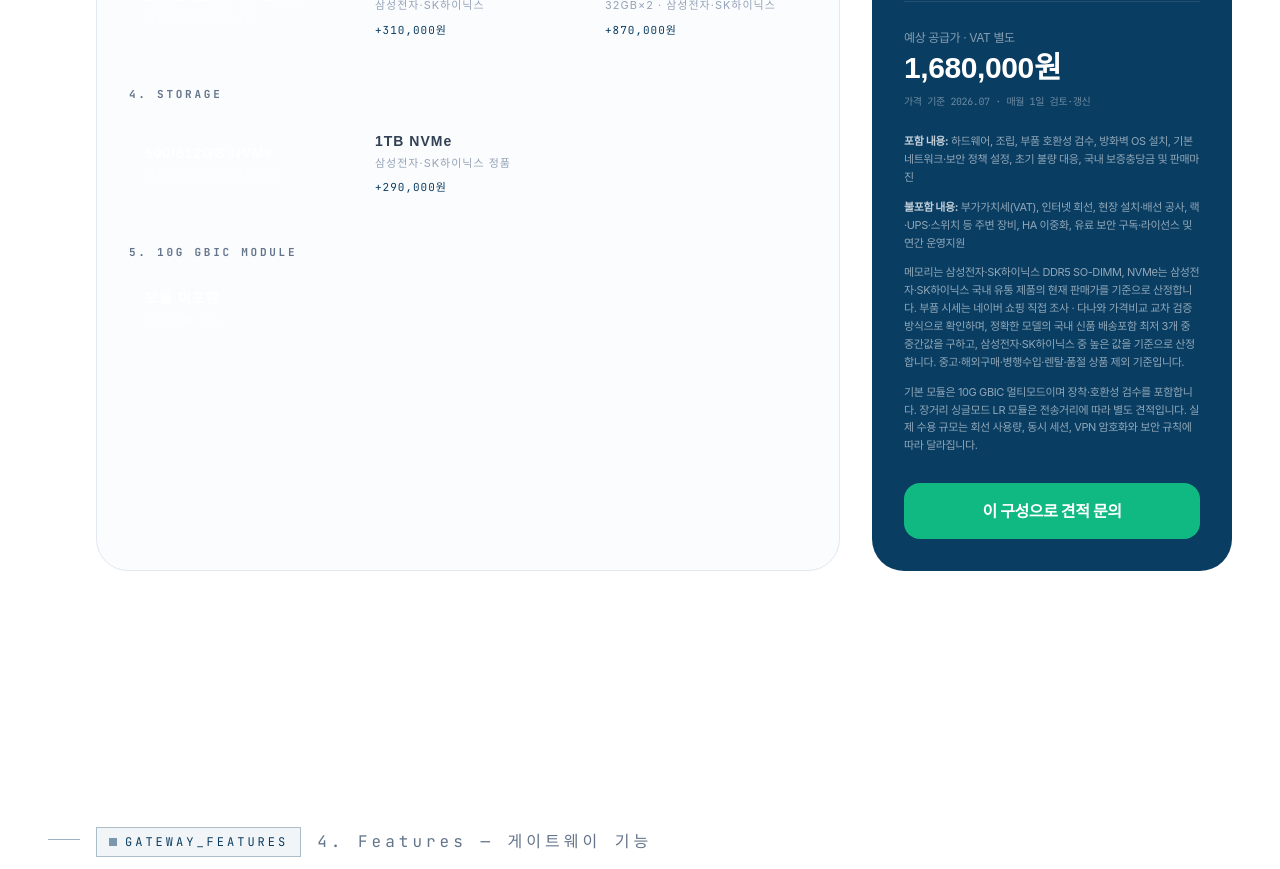
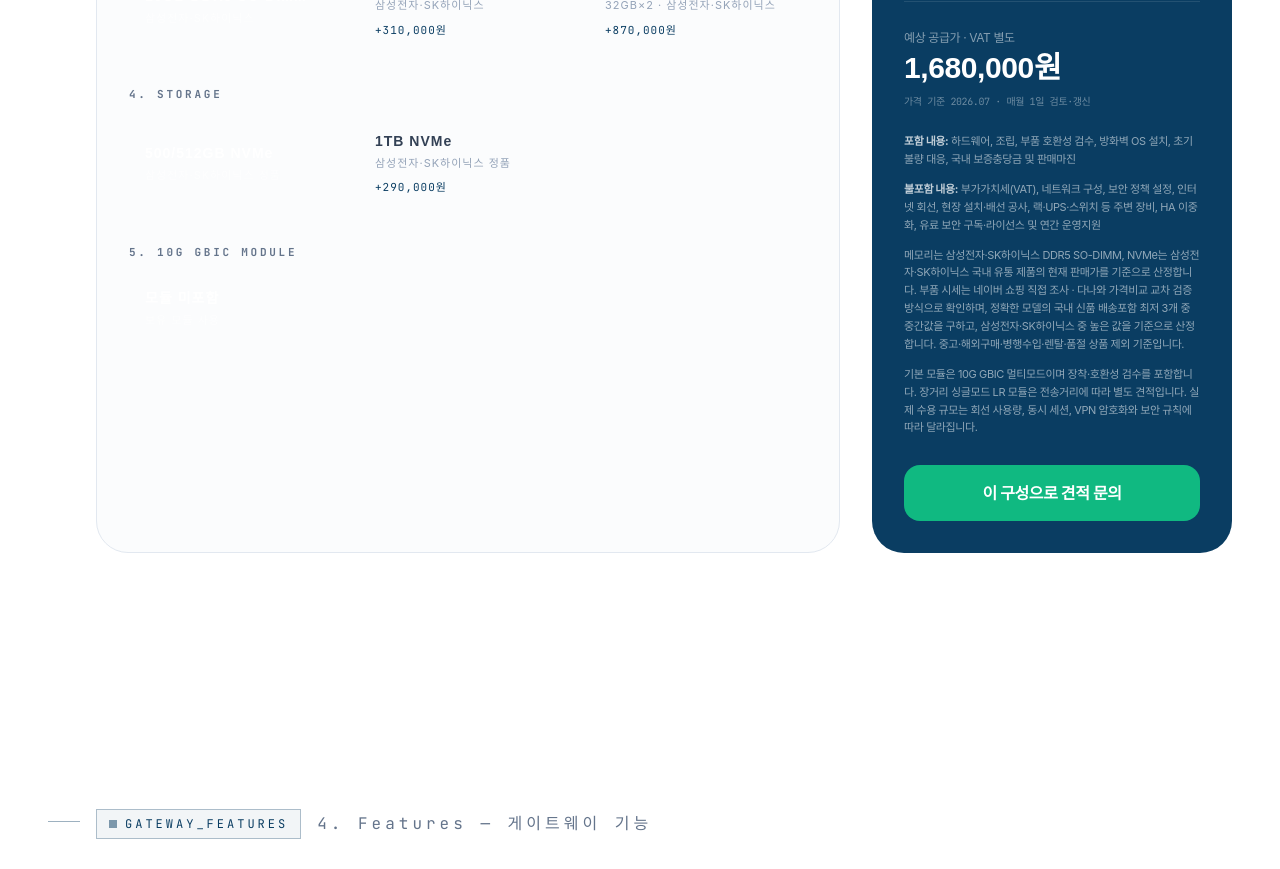
Before and after one commit to yumunix/einstech-landing, a Next.js app: page /einswall in a window 1280 px wide. Shown: the part 3860-4729 px from the top of the page. Built offline with nearby package versions, Linux system fonts and the light colour scheme; a web font is replaced by a local one.

Commit message:
exclude onsite security policy setup

```diff
--- a/app/einswall/PricingConfigurator.jsx
+++ b/app/einswall/PricingConfigurator.jsx
@@ -218,13 +218,14 @@ export default function PricingConfigurator() {
         <div className="mt-6 space-y-3 text-[11px] leading-relaxed text-white/55">
           <p>
             <strong className="text-white/75">포함 내용:</strong>{" "}
-            하드웨어, 조립, 부품 호환성 검수, 방화벽 OS 설치, 기본 네트워크·보안 정책
-            설정, 초기 불량 대응, 국내 보증충당금 및 판매마진
+            하드웨어, 조립, 부품 호환성 검수, 방화벽 OS 설치, 초기 불량 대응, 국내
+            보증충당금 및 판매마진
           </p>
           <p>
             <strong className="text-white/75">불포함 내용:</strong>{" "}
-            부가가치세(VAT), 인터넷 회선, 현장 설치·배선 공사, 랙·UPS·스위치 등 주변
-            장비, HA 이중화, 유료 보안 구독·라이선스 및 연간 운영지원
+            부가가치세(VAT), 네트워크 구성, 보안 정책 설정, 인터넷 회선, 현장 설치·배선
+            공사, 랙·UPS·스위치 등 주변 장비, HA 이중화, 유료 보안 구독·라이선스 및
+            연간 운영지원
           </p>
           <p>
             메모리는 삼성전자·SK하이닉스 DDR5 SO-DIMM, NVMe는 삼성전자·SK하이닉스
```
